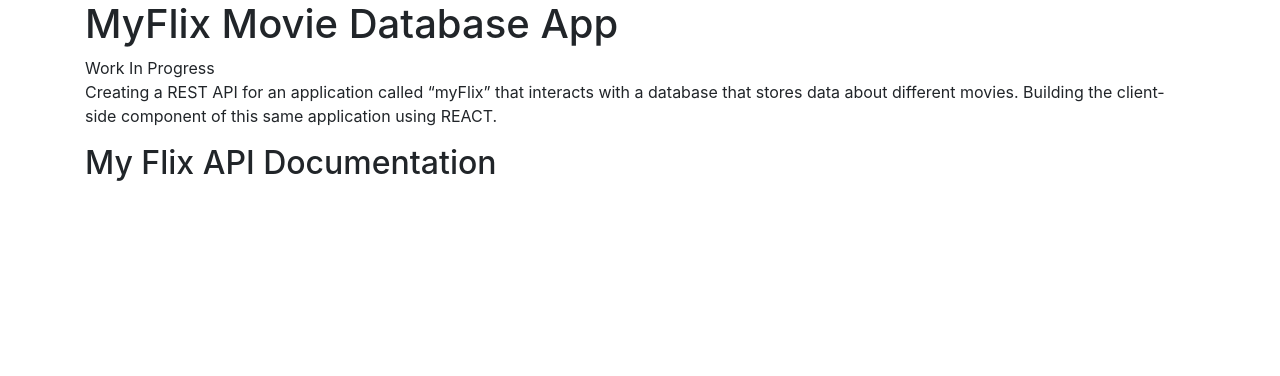
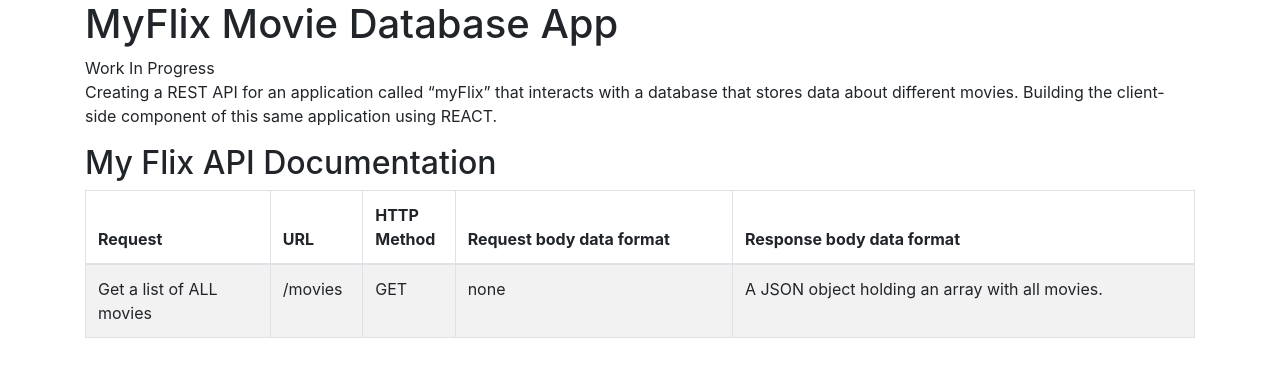
Before and after one commit to lorenaruiz01/movies_api, a website: page public/documentation.html in a window 1280 px wide. Drawn offline with nearby package versions, Linux system fonts and the light colour scheme.

Commit message:
endpoint: get list of all movies

```diff
--- a/public/documentation.html
+++ b/public/documentation.html
@@ -24,5 +24,31 @@
     <div class="container">
 		<h2 class="text-left">My Flix API Documentation</h2>
 	</div>
+
+    <!-- table  -->
+	<div class="container">
+		<table class="table table-striped table-bordered table-responsive{-sm|-md|-lg|-xl}" style="width:100%">
+			<thead>
+				<tr>
+					<th class="col-2">Request</th>
+					<th class="col-1">URL</th>
+					<th class="col-1">HTTP Method</th>
+					<th class="col-3">Request body data format</th>
+					<th class="col-5">Response body data format</th>
+				</tr>
+			</thead>
+			<tbody>
+				<tr>
+					<td>Get a list of ALL movies</td>
+					<td>/movies</td>
+					<td>GET</td>
+					<td>none</td>
+					<td>A JSON object holding an array with all movies.</td>
+				</tr>
+
+		</table>
+
+	</div>
+
 </body>
 </html>
```
